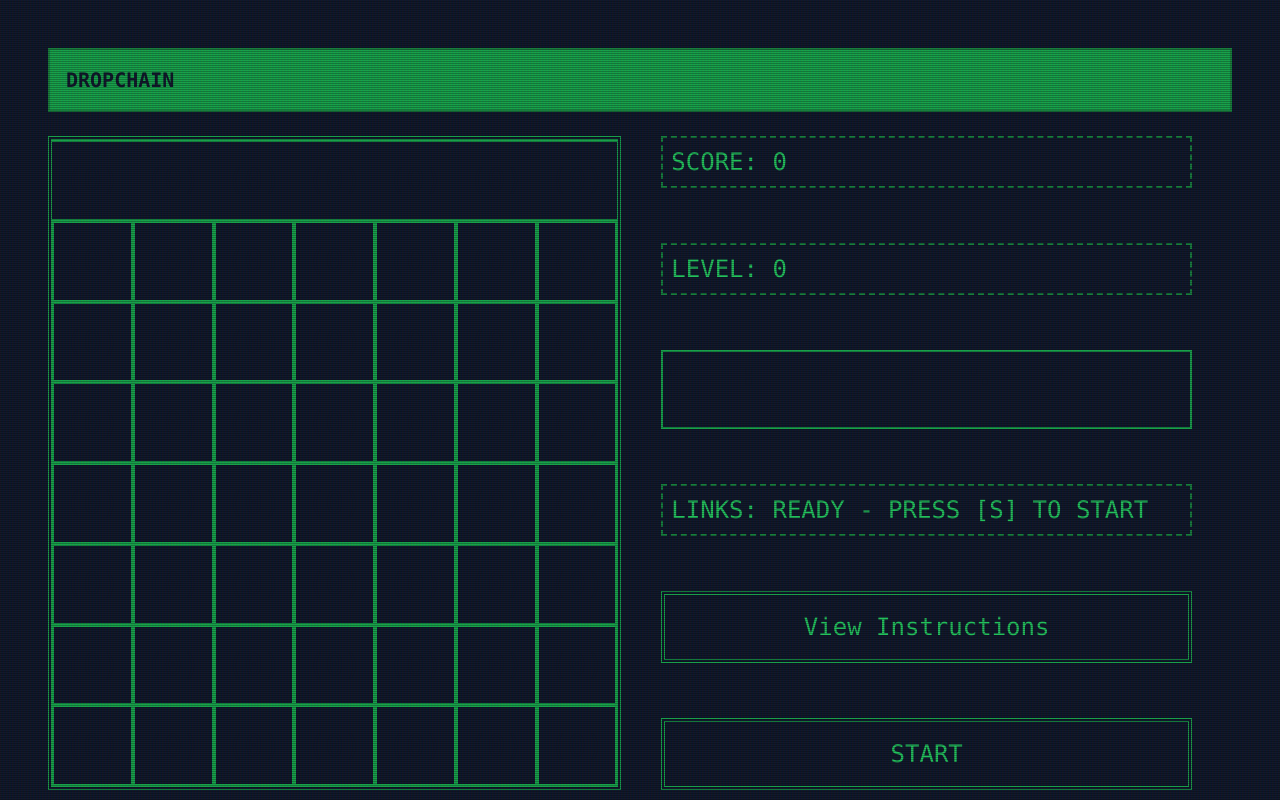
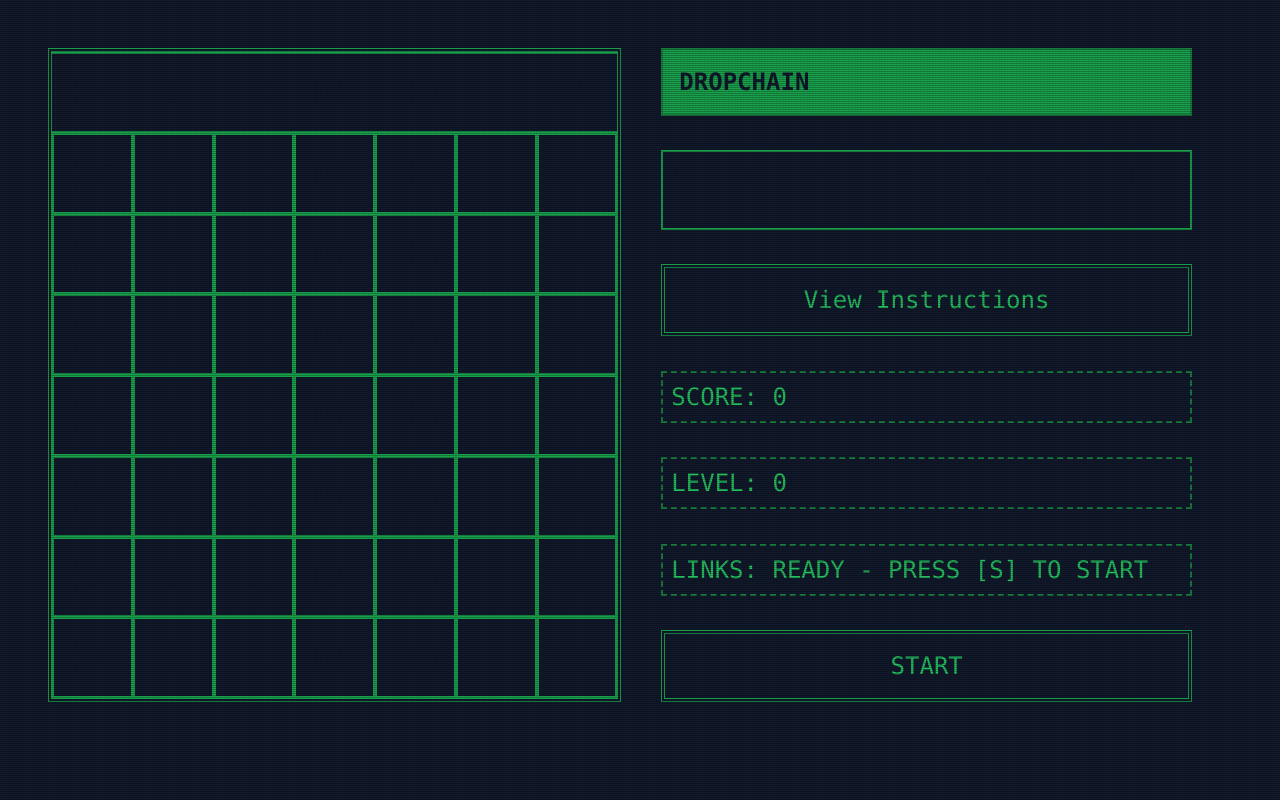
Before and after one commit to KimboTodd/kimblog, a Next.js app: page /dropchain-react in a window 1280 px wide. Built offline with nearby package versions, Linux system fonts and the light colour scheme.

Commit message:
reorder UI layout

```diff
--- a/components/dropchain/dropchain.tsx
+++ b/components/dropchain/dropchain.tsx
@@ -82,9 +82,8 @@ const DropChain = () => {
 
   const dropLink = () => {
     const dropPlayer = () => {
-      // Consider doing this instead of setting a player ref
+      // TODO Consider doing this instead of setting a player ref
       // setGrid(prev => scoreGrid(prev));
-
       if (checkCollision(playerRef.current, grid, { x: 0, y: 1 })) {
         // Current link is unable to move down without colliding
         if (playerRef.current.pos.y < 1) {
@@ -133,17 +132,29 @@ const DropChain = () => {
       </div>
 
       <div className="invisible mx-auto max-w-7xl md:visible">
-        <InverseDisplay
-          text={gameOver ? 'DROPCHAIN --------- GAME OVER --------- ' : 'DROPCHAIN'}
-          gameOver={gameOver}
-        />
-
         <div className="mx-auto flex flex-col justify-between md:flex-row">
           <Board grid={grid} />
           <aside className="flex w-full flex-col justify-between px-4 lg:px-10 ">
+            <InverseDisplay
+              text={
+                gameOver
+                  ? 'DROPCHAIN --------- GAME OVER --------- '
+                  : 'DROPCHAIN'
+              }
+              gameOver={gameOver}
+            />
+
+            <RowCounter links={linksDropped} />
+
+            <button
+              className="box-border w-full cursor-pointer border-4 border-double border-green-600 p-4 font-mono text-green-500 sm:text-xl lg:text-2xl"
+              onClick={() => setModalOpen(true)}
+            >
+              View Instructions
+            </button>
+
             <Display text={`SCORE: ${score}`} flash={true} />
             <Display text={`LEVEL: ${level}`} flash={true} />
-            <RowCounter links={linksDropped} />
 
             <Display
               flash={false}
@@ -154,13 +165,6 @@ const DropChain = () => {
               }`}
             />
 
-            <button
-              className="box-border w-full cursor-pointer border-4 border-double border-green-600 p-4 font-mono text-green-500 sm:text-xl lg:text-2xl"
-              onClick={() => setModalOpen(true)}
-            >
-              View Instructions
-            </button>
-
             <StartButton callback={startGame} />
           </aside>
         </div>
--- a/components/dropchain/inverseDisplay.tsx
+++ b/components/dropchain/inverseDisplay.tsx
@@ -3,8 +3,8 @@ import React, { memo } from 'react';
 const InverseDisplay = ({ gameOver, text }) => {
   return (
     <div
-      className={`mb-6 box-border flex w-full border-2 border-solid border-green-700 font-bold bg-green-600 p-4 text-center font-mono
-    ${gameOver ? 'text-slate-800' : 'text-slate-900'}  text-xl`}
+      className={`box-border flex w-full border-2 border-solid border-green-700 bg-green-600 p-4 text-center font-mono font-bold
+    ${gameOver ? 'text-slate-800' : 'text-slate-900'}  text-2xl`}
     >
       {text}
     </div>
```
